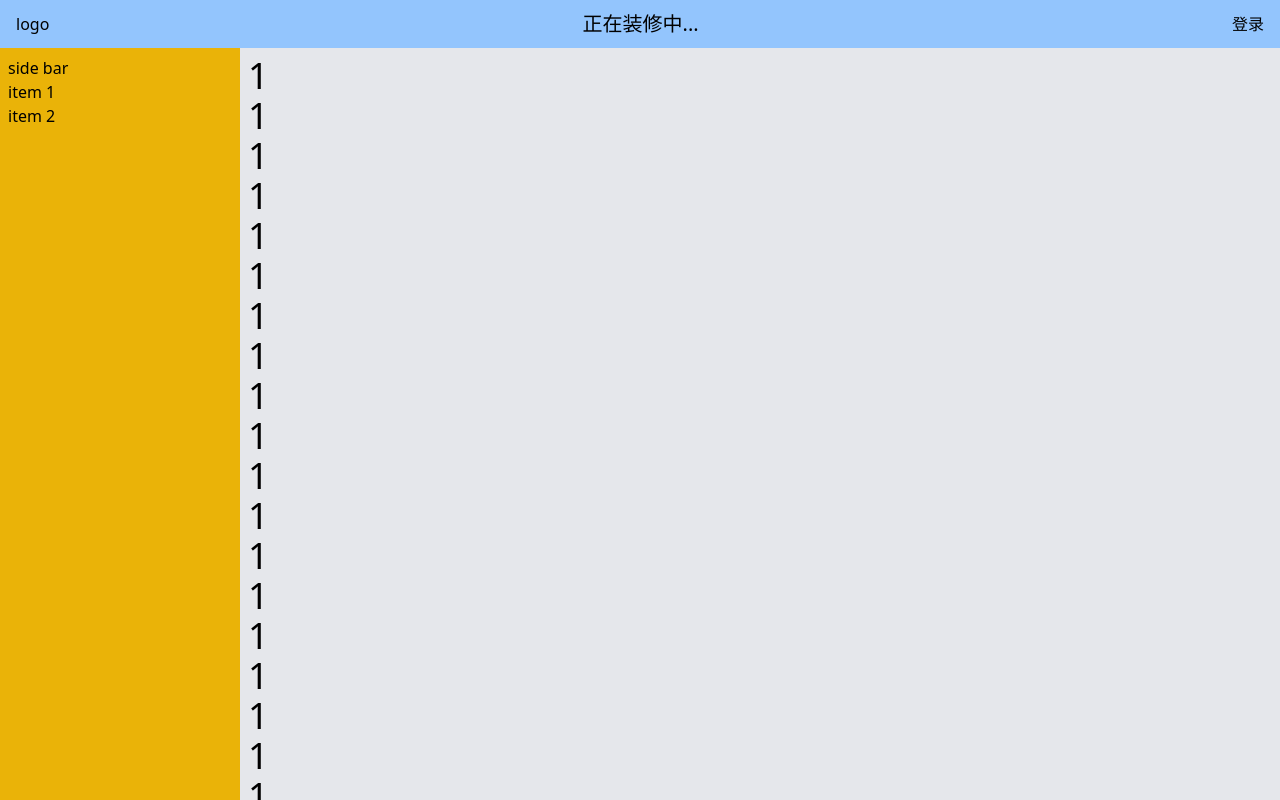
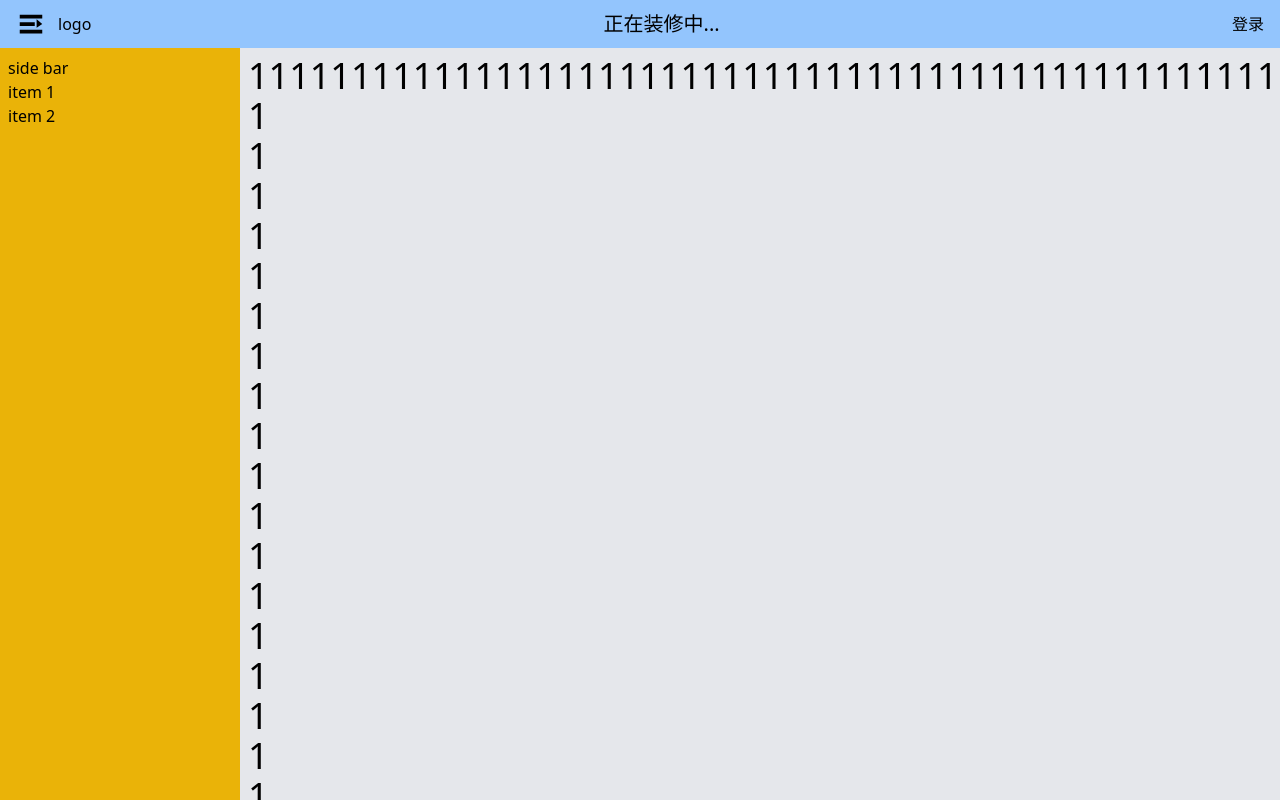
Before and after one commit to WangHongshuo/acfun_comments_observer_web, a Vue app in the folder frontend/: page /#/test in a window 1280 px wide. Built offline with nearby package versions, Linux system fonts and the light colour scheme; no server answers.

Commit message:
frontend: add hambuger component

```diff
--- a/frontend/components.d.ts
+++ b/frontend/components.d.ts
@@ -10,7 +10,9 @@ declare module 'vue' {
     ElButton: typeof import('element-plus/es')['ElButton']
     ElForm: typeof import('element-plus/es')['ElForm']
     ElFormItem: typeof import('element-plus/es')['ElFormItem']
+    ElIcon: typeof import('element-plus/es')['ElIcon']
     ElInput: typeof import('element-plus/es')['ElInput']
+    Hamburger: typeof import('./src/components/hamburger/index.vue')['default']
     RouterLink: typeof import('vue-router')['RouterLink']
     RouterView: typeof import('vue-router')['RouterView']
   }
--- /dev/null
+++ b/frontend/src/components/hamburger/index.vue
@@ -0,0 +1,27 @@
+<template>
+  <el-icon :size="30" @click="toggleClick">
+    <Expand v-if="props.isFold" />
+    <Fold v-else />
+  </el-icon>
+</template>
+
+<script lang="ts" setup>
+interface Props {
+  isFold?: boolean
+}
+
+const props = withDefaults(defineProps<Props>(), {
+  isFold: false
+})
+
+const emits = defineEmits<{
+  toggleClick: []
+}>()
+
+const toggleClick = () => {
+  emits('toggleClick')
+}
+
+</script>
+
+<style lang="scss" scoped></style>
--- a/frontend/src/layout/components/navibar.vue
+++ b/frontend/src/layout/components/navibar.vue
@@ -1,14 +1,24 @@
 <template>
-  <div class="navibar bg-blue-300 min-h-12 flex items-center justify-between">
-    <div class="logo px-4">logo</div>
+  <div class="navibar bg-blue-300 min-h-12 flex items-center justify-between px-4">
+    <div class="flex flex-row items-center gap-x-3">
+      <hambuger :is-fold="isFlod" @click="toggleSidbar" />
+      <div>logo</div>
+    </div>
     <div class=" text-center text-xl">正在装修中...</div>
-    <div class="toolbar px-4">
+    <div class="toolbar">
       <span>登录</span>
     </div>
   </div>
 </template>
 
 <script lang="ts" setup>
+import hambuger from '@/components/hamburger/index.vue'
+import { ref } from 'vue'
+const isFlod = ref(true)
+
+const toggleSidbar = () => {
+  isFlod.value = !isFlod.value
+}
 
 </script>
 
--- a/frontend/src/layout/components/sidebar.vue
+++ b/frontend/src/layout/components/sidebar.vue
@@ -1,5 +1,5 @@
 <template>
-  <div class="sidebar bg-yellow-500 w-60 h-full px-2 py-2">
+  <div class="sidebar bg-yellow-500 min-w-60 h-full px-2 py-2">
     <div>side bar</div>
     <div>item 1</div>
     <div>item 2</div>
--- a/frontend/src/styles/output.css
+++ b/frontend/src/styles/output.css
@@ -565,10 +565,6 @@ video {
   display: flex;
 }
 
-.h-12 {
-  height: 3rem;
-}
-
 .h-full {
   height: 100%;
 }
@@ -581,16 +577,36 @@ video {
   min-height: 3rem;
 }
 
-.w-60 {
-  width: 15rem;
-}
-
 .w-full {
   width: 100%;
 }
 
 .w-screen {
   width: 100vw;
+}
+
+.min-w-60 {
+  min-width: 15rem;
+}
+
+.flex-grow {
+  flex-grow: 1;
+}
+
+.grid-flow-row {
+  grid-auto-flow: row;
+}
+
+.grid-flow-col {
+  grid-auto-flow: column;
+}
+
+.grid-cols-2 {
+  grid-template-columns: repeat(2, minmax(0, 1fr));
+}
+
+.flex-row {
+  flex-direction: row;
 }
 
 .flex-col {
@@ -607,6 +623,21 @@ video {
 
 .justify-between {
   justify-content: space-between;
+}
+
+.gap-x-1 {
+  -moz-column-gap: 0.25rem;
+       column-gap: 0.25rem;
+}
+
+.gap-x-2 {
+  -moz-column-gap: 0.5rem;
+       column-gap: 0.5rem;
+}
+
+.gap-x-3 {
+  -moz-column-gap: 0.75rem;
+       column-gap: 0.75rem;
 }
 
 .overflow-y-auto {
--- a/frontend/src/views/test/index.vue
+++ b/frontend/src/views/test/index.vue
@@ -1,5 +1,5 @@
 <template>
-  <div class="text-4xl">1</div>
+  <div class="text-4xl">111111111111111111111111111111111111111111111111111111111111111111111111</div>
   <div class="text-4xl">1</div>
   <div class="text-4xl">1</div>
   <div class="text-4xl">1</div>
```
